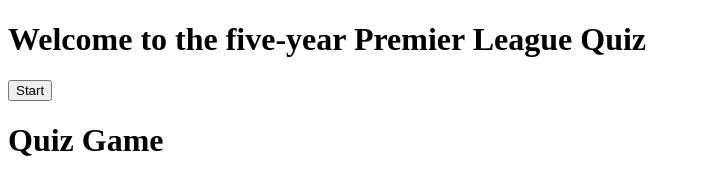
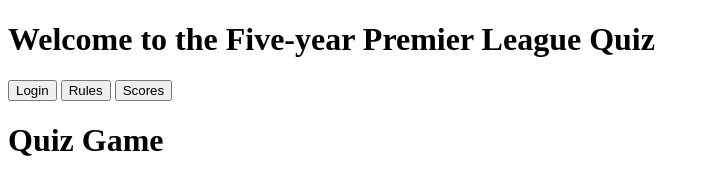
Before and after one commit to Onyeami/fiveyear-premiership, a plain HTML site: page index.html in a window 1280 px wide. Shown: the whole page, without its empty margins (0-710 px from the left). Drawn offline with Linux system fonts and the light colour scheme.

```diff
--- a/index.html
+++ b/index.html
@@ -13,8 +13,10 @@
 <body>
     <div class="container">
         <div class="login">
-            <h1>Welcome to the five-year Premier League Quiz</h1>
-            <button id="startButton">Start</button>
+            <h1>Welcome to the Five-year Premier League Quiz</h1>
+            <button id="startButton">Login</button>
+            <button id="startButton">Rules</button>
+            <button id="startButton">Scores</button>
         </div>
         <div class="quiz-page">
             <h1>Quiz Game</h1>
```
Also changed, not shown: assets/images/premierlogo.png (added).
